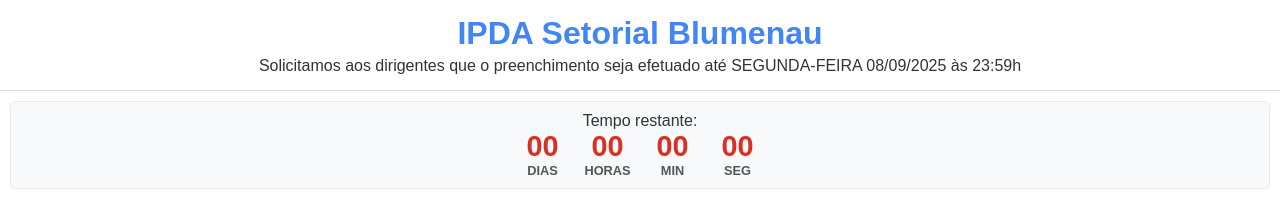
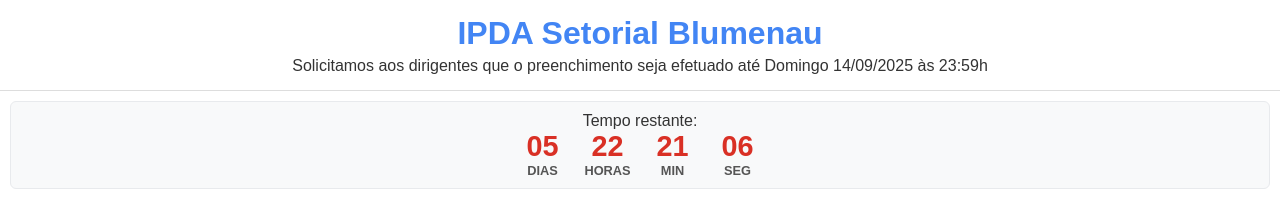
Before and after one commit to ipdasetorialblumenau-cloud/SetorialBlumenau, a plain HTML site: page index.html in a window 1280 px wide. Shown: the top 197 px of the page. Drawn offline with Linux system fonts and the light colour scheme; grey boxes are pictures that could not be loaded.

Commit message:
Update index.html

```diff
--- a/index.html
+++ b/index.html
@@ -93,7 +93,7 @@
 <body>
   <header>
     <h1>IPDA Setorial Blumenau</h1>
-    <p>Solicitamos aos dirigentes que o preenchimento seja efetuado até SEGUNDA-FEIRA 08/09/2025 às 23:59h </p>
+    <p>Solicitamos aos dirigentes que o preenchimento seja efetuado até Domingo 14/09/2025 às 23:59h </p>
   </header>
 
   <div class="timer-container" id="timer-container">
@@ -134,7 +134,7 @@
   </div>
 
   <script>
-    const expiryDate = new Date(2025, 8, 8, 23, 59, 0);
+    const expiryDate = new Date(2025, 8, 14, 23, 59, 0);
 
     const daysElement = document.getElementById('days');
     const hoursElement = document.getElementById('hours');
```
